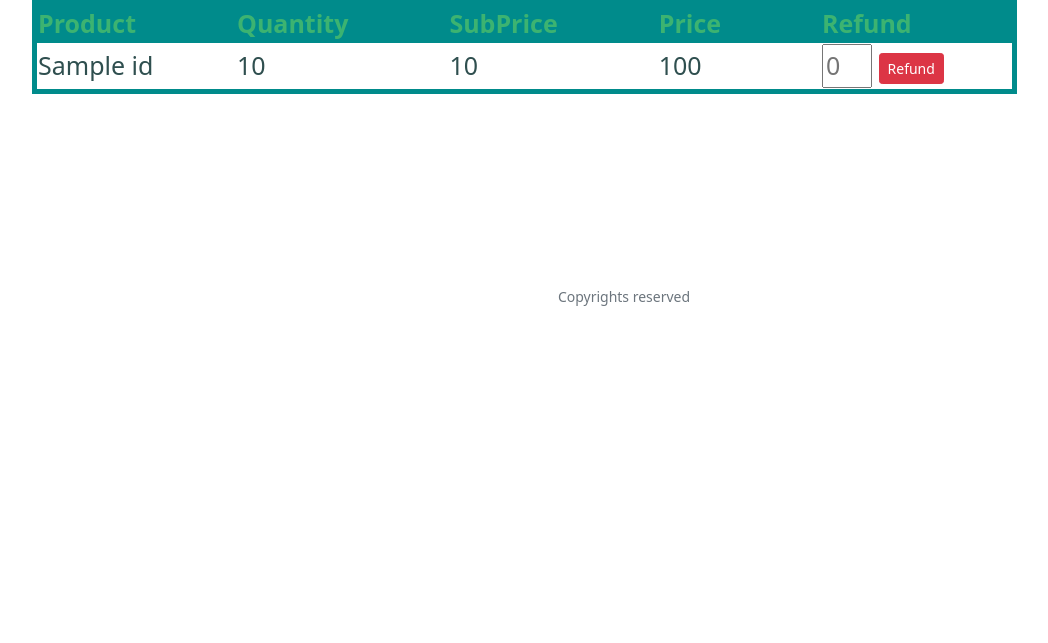
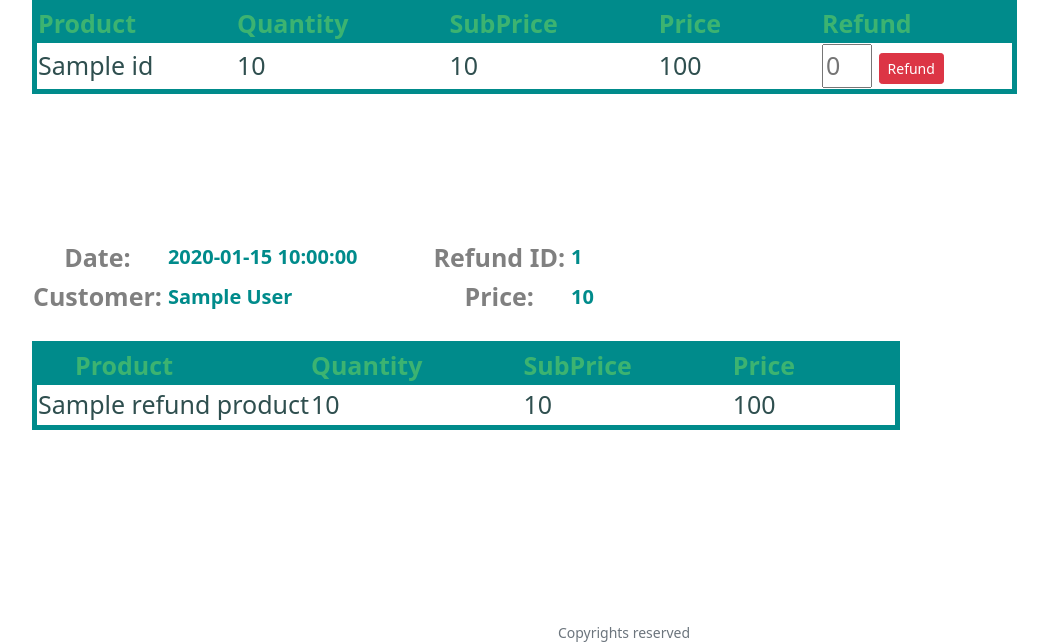
Before and after one commit to AmmarMohamed21/OnlineStore, a Flask app: template templates/Transactions.html in a window 1280 px wide. Shown: the part 266-909 px from the top of the page, without its empty margins (16-1064 px from the left). Before the commit the page ends 572 px from the top, so only its background shows below. Run offline with Flask 2, Linux system fonts and the light colour scheme; the template is opened without the code that fills it: most values are stand-ins (such as "Sample title", 1, 10 or a date in 2020); lists and menus that the app fills with data are empty; some libraries are stand-ins or nearby versions.

Commit message:
Update Transactions.html

```diff
--- a/templates/Transactions.html
+++ b/templates/Transactions.html
@@ -5,7 +5,6 @@
 {% endblock %}
 
 {% block main %}
-<form action="/Transactions" method="GET"></form>
 
 {% for row in rows%}
     <table class = "TransactionH">
@@ -74,4 +73,56 @@
     </table>
 <br><br><br><br><br><br>
 {% endfor %}
+
+
+
+
+
+{% for Refund in Refunds%}
+    <table class = "RefundH">
+        <thead class = "Head">
+            <tr class = "H1">
+                <th class = "Const"> Date: </th>
+                <th class = "Var"> {{Refund.DateRefund}} </th>
+                <th class = "Const"> Refund ID: </th>
+                <th class = "Var"> {{Refund.RefundID}} </th>
+            </tr>
+            <tr class = "H2">
+                <th class = "Const"> Customer: </th>
+                <th class = "Var"> {{CustomerInfo[0].FirstName}} {{CustomerInfo[0].LastName}} </th> <!-- Error -->
+                <th class = "Const"> Price: </th>
+                <th class = "Var"> {{Refund.Price}} </th>
+            </tr>
+        </thead>
+    </table>
+    <br>
+    <table class = "TransactionB">
+        <thead>
+            <tr>
+                <th class = "Fix"> Product </th>
+                <th class = "Fix"> Quantity </th>
+                <th class = "Fix"> SubPrice </th>
+                <th class = "Fix"> Price </th>
+            </tr>
+        </thead>
+
+        <tbody>
+            {% for Refund in Refunds %}
+                {% for Ref in Refund %}
+                    {% for Refund_Product in Refund_Pro %}
+                        {% if Refund.RefundID == Ref.RefundID and Refund_Pro[0].ProductID == Ref.ProductID %}
+                            <tr class = "T1R1">
+                            <td> {{ Refund_Pro[0].ProductName }} </td>
+                            <td> {{ Ref.Quantity }} </td>
+                            <td> {{ Refund_Pro[0].Price }} </td>
+                            <td> {{ Ref.Quantity * Refund_Pro[0].Price }} </td>
+
+                        {% endif %}
+                    {% endfor %}
+                {% endfor %}
+            {% endfor %}
+        </tbody>
+    </table>
+<br><br><br><br><br><br>
+{% endfor %}
 {% endblock %}
```
